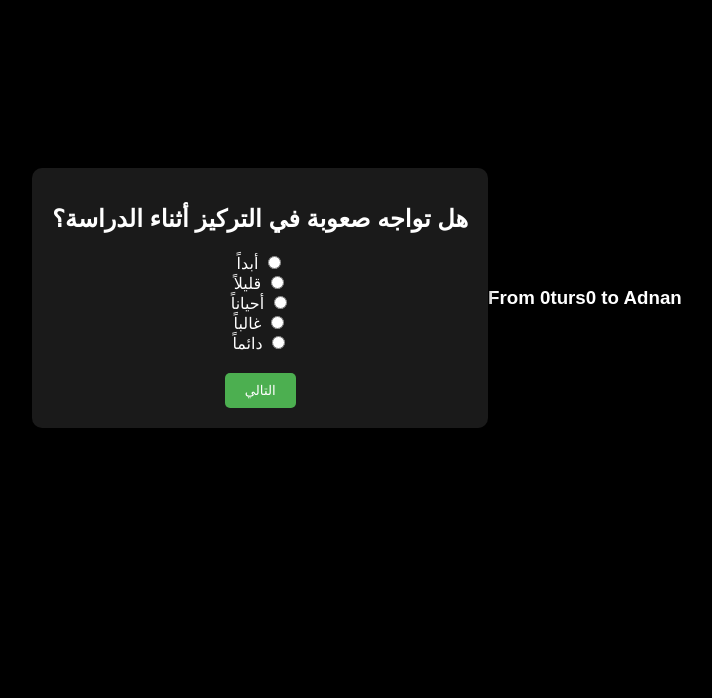
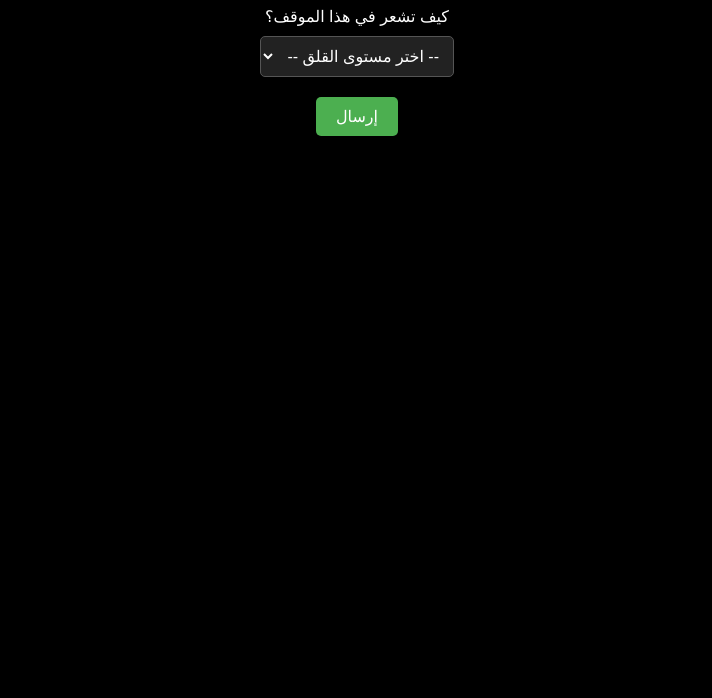
Before and after one commit to izat35/iz, a plain HTML site: page index.html in a window 1280 px wide. Shown: the part 102-800 px from the top of the page, without its empty margins (283-995 px from the left). Drawn offline with Linux system fonts and the light colour scheme.

Commit message:
Update index.html

```diff
--- a/index.html
+++ b/index.html
@@ -1,143 +1,78 @@
 <!DOCTYPE html>
 <html lang="ar" dir="rtl">
 <head>
-    <h3>From 0turs0 to Adnan</h3>
     <meta charset="UTF-8">
     <meta name="viewport" content="width=device-width, initial-scale=1.0">
-    <title>استبيان القلق - 120 سؤال</title>
+    <title>استبيان مع تحديد</title>
     <style>
         body {
             font-family: Arial, sans-serif;
-            margin: 0;
-            padding: 0;
-            background-color: #000; /* الخلفية سوداء */
-            color: #fff; /* النص أبيض */
-            direction: rtl;
-            height: 100vh;
-            display: flex;
-            justify-content: center;
-            align-items: center;
+            background-color: #000;
+            color: #fff;
             text-align: center;
+            padding: 20px;
         }
-        .container {
-            max-width: 600px;
-            padding: 20px;
-            background: #1a1a1a; /* لون خلفية القسم الداخلي */
-            border-radius: 10px;
-            box-shadow: 0 0 10px rgba(0, 0, 0, 0.5);
+        select {
+            padding: 10px;
+            margin-top: 10px;
+            font-size: 16px;
+            background-color: #222;
+            color: #fff;
+            border: 1px solid #555;
+            border-radius: 5px;
         }
-        h1 {
-            margin-bottom: 20px;
-            font-size: 24px;
-        }
-        .btn {
-            display: inline-block;
+        button {
             margin-top: 20px;
             padding: 10px 20px;
+            font-size: 16px;
             background-color: #4CAF50;
             color: white;
-            text-decoration: none;
             border: none;
             border-radius: 5px;
             cursor: pointer;
         }
-        .btn:hover {
+        button:hover {
             background-color: #45a049;
+        }
+        #result {
+            margin-top: 20px;
+            font-size: 18px;
+            font-weight: bold;
         }
     </style>
 </head>
 <body>
-    <div class="container">
-        <h1 id="questionText">مرحبًا بك في استبيان القلق</h1>
-        <form id="surveyForm">
-            <div id="optionsContainer"></div>
-        </form>
-        <button class="btn" id="nextButton" style="display: none;" onclick="showNextQuestion()">التالي</button>
-        <div id="result" style="display: none;">
-            <h2>نتائج الاستبيان</h2>
-            <p id="resultText"></p>
-        </div>
-    </div>
+    <h1>اختر مستوى قلقك</h1>
+    <form id="surveyForm">
+        <label for="anxietyLevel">كيف تشعر في هذا الموقف؟</label><br>
+        <select id="anxietyLevel" name="anxietyLevel">
+            <option value="">-- اختر مستوى القلق --</option>
+            <option value="هادئ">هادئ</option>
+            <option value="قليل من القلق">قليل من القلق</option>
+            <option value="قلق">قلق</option>
+            <option value="قلق جداً">قلق جداً</option>
+            <option value="مضطرب">مضطرب</option>
+        </select><br>
+
+        <button type="button" onclick="submitAnswer()">إرسال</button>
+    </form>
+    <p id="result"></p>
+
     <script>
-        // قائمة بأسئلة متنوعة
-        const questions = [
-            "هل تواجه صعوبة في التركيز أثناء الدراسة؟",
-            "هل تشعر بالقلق بشأن الامتحانات؟",
-            "هل تجد صعوبة في النوم بسبب التفكير المستمر؟",
-            "هل تشعر بالتوتر في المواقف الاجتماعية؟",
-            "هل تشعر بالإرهاق عند التفكير في المهام المستقبلية؟",
-            "هل تعاني من القلق أثناء السفر أو التنقل؟",
-            "هل يؤثر القلق على إنتاجيتك اليومية؟",
-            "هل تجد صعوبة في الاسترخاء بعد يوم طويل؟",
-            "هل تفكر كثيرًا في الماضي وتشعر بالندم؟",
-            "هل القلق يمنعك من اتخاذ قرارات مهمة؟",
-            // أضف المزيد من الأسئلة حتى تصل إلى 120 سؤالًا
-        ];
+        function submitAnswer() {
+            // جلب القيمة المختارة من القائمة المنسدلة
+            const selectedValue = document.getElementById("anxietyLevel").value;
 
-        // إذا لم تكن قائمة الأسئلة كافية، كررها لتصل إلى 120
-        while (questions.length < 120) {
-            questions.push(...questions); // إضافة نسخ من الأسئلة الحالية
-        }
-        questions.length = 120; // تحديد العدد النهائي
+            // تحديد عنصر الفقرة لعرض النتيجة
+            const resultElement = document.getElementById("result");
 
-        const options = ["أبداً", "قليلاً", "أحياناً", "غالباً", "دائماً"];
-        let currentQuestionIndex = 0;
-        let totalScore = 0;
-
-        function showNextQuestion() {
-            const selectedOption = document.querySelector('input[name="qOption"]:checked');
-            if (selectedOption) {
-                totalScore += parseInt(selectedOption.value);
-                currentQuestionIndex++;
-                if (currentQuestionIndex < questions.length) {
-                    renderQuestion();
-                } else {
-                    showResult();
-                }
+            // التحقق إذا كان المستخدم قد اختار شيئًا
+            if (selectedValue) {
+                resultElement.innerText = `لقد اخترت: ${selectedValue}`;
             } else {
-                alert("يرجى اختيار إجابة قبل المتابعة.");
+                resultElement.innerText = "الرجاء اختيار مستوى القلق قبل الإرسال.";
             }
         }
-
-        function renderQuestion() {
-            document.getElementById('nextButton').style.display = "none"; // إخفاء زر التالي مؤقتًا
-            const questionText = document.getElementById('questionText');
-            const optionsContainer = document.getElementById('optionsContainer');
-            questionText.innerText = questions[currentQuestionIndex];
-            optionsContainer.innerHTML = options
-                .map((option, index) => `
-                    <label>
-                        <input type="radio" name="qOption" value="${index}">
-                        ${option}
-                    </label><br>
-                `)
-                .join('');
-            document.getElementById('nextButton').style.display = "inline-block"; // عرض زر التالي
-        }
-
-        function showResult() {
-            const resultDiv = document.getElementById('result');
-            const resultText = document.getElementById('resultText');
-            const questionContainer = document.querySelector('.container');
-
-            let message = "";
-            if (totalScore <= questions.length * 1) {
-                message = "مستوى القلق منخفض. حالتك جيدة، استمر على هذا المنوال!";
-            } else if (totalScore <= questions.length * 2) {
-                message = "مستوى القلق متوسط. قد تحتاج إلى تنظيم وقتك بشكل أفضل.";
-            } else if (totalScore <= questions.length * 3) {
-                message = "مستوى القلق مرتفع. حاول طلب الدعم من الأصدقاء أو العائلة.";
-            } else {
-                message = "مستوى القلق مرتفع جداً. يفضل استشارة متخصص للمساعدة.";
-            }
-
-            questionContainer.style.display = "none";
-            resultDiv.style.display = "block";
-            resultText.innerText = `إجمالي النقاط: ${totalScore}. ${message}`;
-        }
-
-        // عرض السؤال الأول عند تحميل الصفحة
-        renderQuestion();
     </script>
 </body>
 </html>
```
